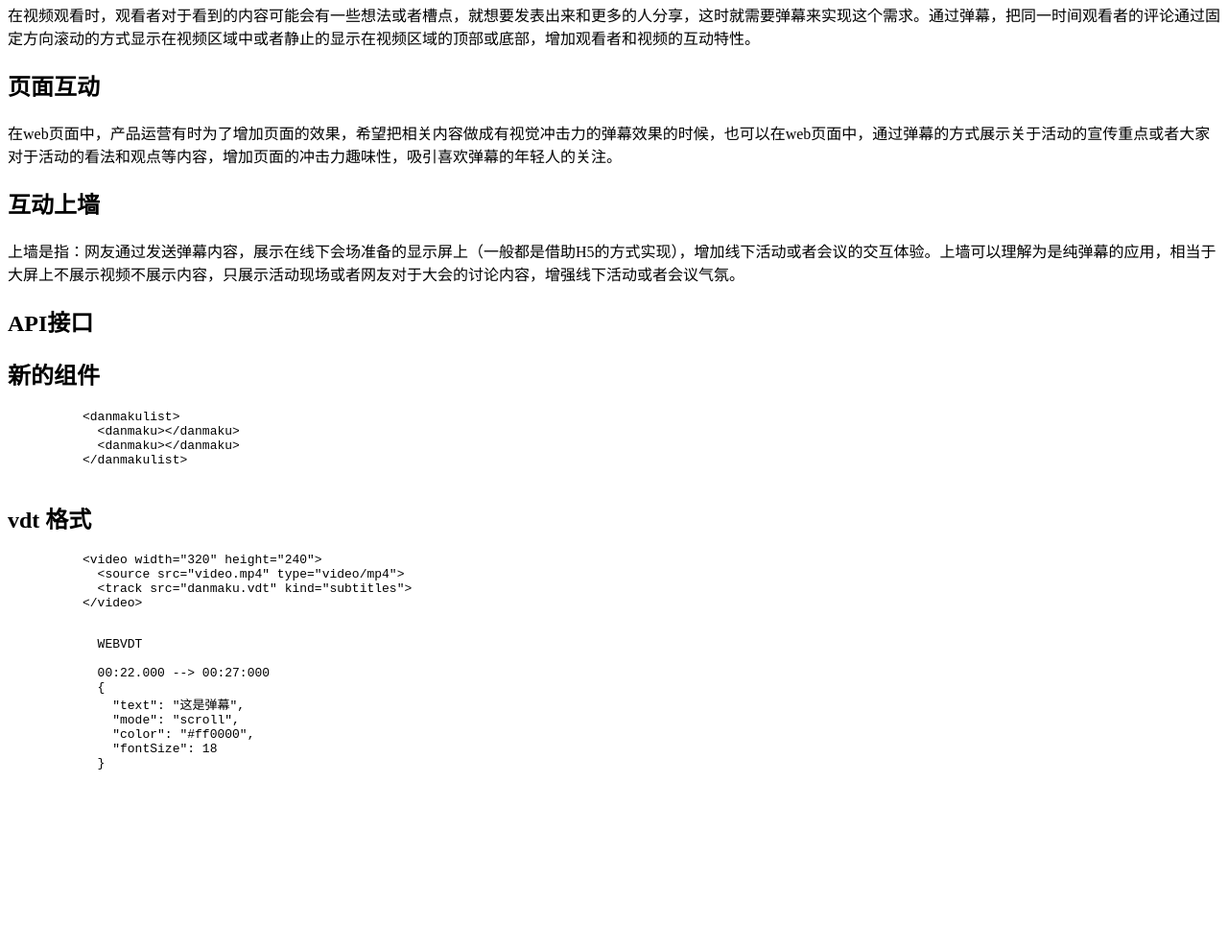
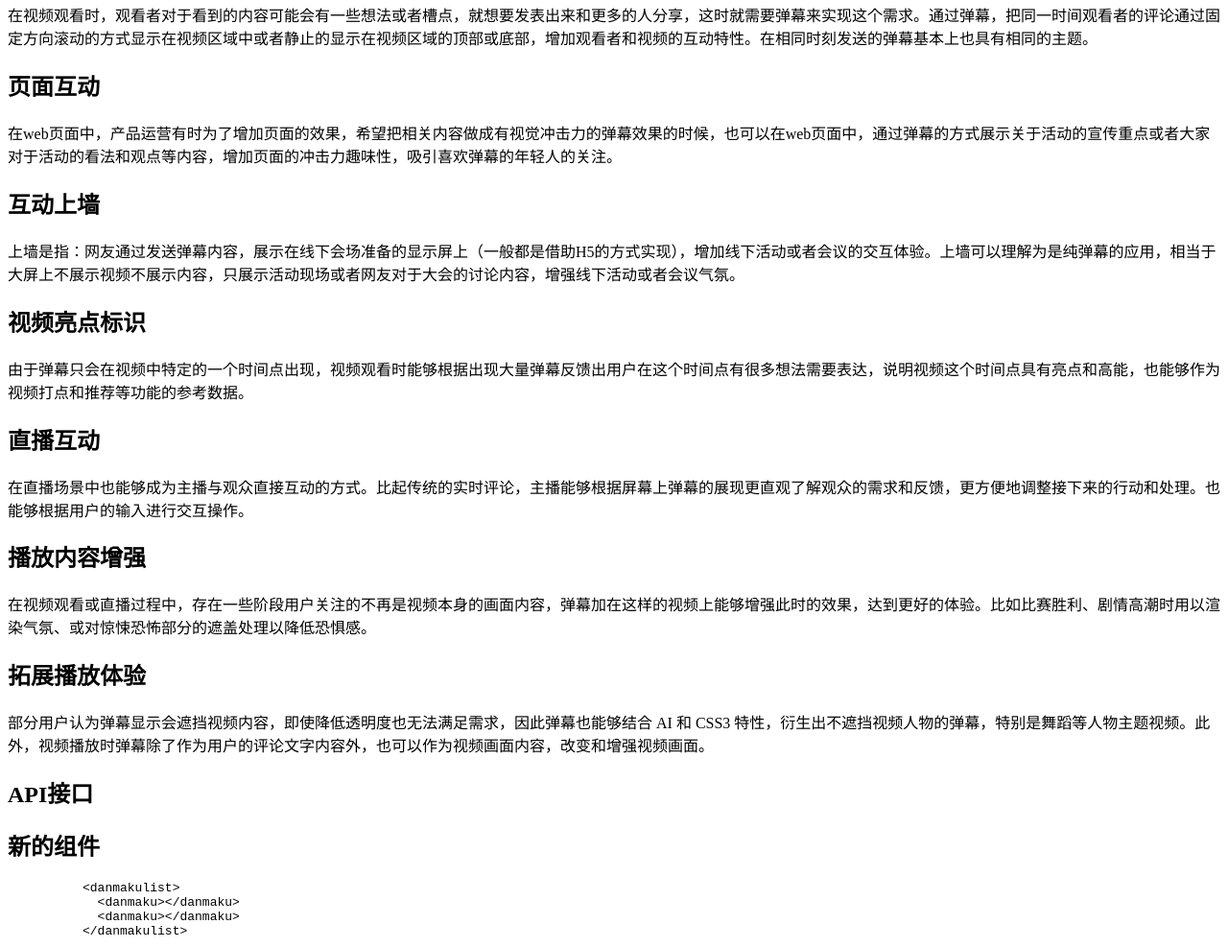
Before and after one commit to w3c/danmaku, a plain HTML site: page index.html in a window 1280 px wide. Shown: the part 500-1488 px from the top of the page at 96% size. Before the commit the page ends 1346 px from the top, so only its background shows below. Drawn offline with Linux system fonts and the light colour scheme.

Commit message:
modify user cases

```diff
--- a/index.html
+++ b/index.html
@@ -68,7 +68,7 @@
     主要用于描述弹幕的具体使用场景
     <section>
       <h2>视频互动</h2>
-      <p>在视频观看时，观看者对于看到的内容可能会有一些想法或者槽点，就想要发表出来和更多的人分享，这时就需要弹幕来实现这个需求。通过弹幕，把同一时间观看者的评论通过固定方向滚动的方式显示在视频区域中或者静止的显示在视频区域的顶部或底部，增加观看者和视频的互动特性。<p>
+      <p>在视频观看时，观看者对于看到的内容可能会有一些想法或者槽点，就想要发表出来和更多的人分享，这时就需要弹幕来实现这个需求。通过弹幕，把同一时间观看者的评论通过固定方向滚动的方式显示在视频区域中或者静止的显示在视频区域的顶部或底部，增加观看者和视频的互动特性。在相同时刻发送的弹幕基本上也具有相同的主题。<p>
     </section>
     <section>
       <h2>页面互动</h2>
@@ -77,6 +77,22 @@
     <section>
       <h2>互动上墙</h2>
       <p>上墙是指：网友通过发送弹幕内容，展示在线下会场准备的显示屏上（一般都是借助H5的方式实现），增加线下活动或者会议的交互体验。上墙可以理解为是纯弹幕的应用，相当于大屏上不展示视频不展示内容，只展示活动现场或者网友对于大会的讨论内容，增强线下活动或者会议气氛。</p>
+    </section>
+    <section>
+      <h2>视频亮点标识</h2>
+      <p>由于弹幕只会在视频中特定的一个时间点出现，视频观看时能够根据出现大量弹幕反馈出用户在这个时间点有很多想法需要表达，说明视频这个时间点具有亮点和高能，也能够作为视频打点和推荐等功能的参考数据。</p>
+    </section>
+    <section>
+      <h2>直播互动</h2>
+      <p>在直播场景中也能够成为主播与观众直接互动的方式。比起传统的实时评论，主播能够根据屏幕上弹幕的展现更直观了解观众的需求和反馈，更方便地调整接下来的行动和处理。也能够根据用户的输入进行交互操作。</p>
+    </section>
+    <section>
+      <h2>播放内容增强</h2>
+      <p>在视频观看或直播过程中，存在一些阶段用户关注的不再是视频本身的画面内容，弹幕加在这样的视频上能够增强此时的效果，达到更好的体验。比如比赛胜利、剧情高潮时用以渲染气氛、或对惊悚恐怖部分的遮盖处理以降低恐惧感。</p>
+    </section>
+    <section>
+      <h2>拓展播放体验</h2>
+      <p>部分用户认为弹幕显示会遮挡视频内容，即使降低透明度也无法满足需求，因此弹幕也能够结合 AI 和 CSS3 特性，衍生出不遮挡视频人物的弹幕，特别是舞蹈等人物主题视频。此外，视频播放时弹幕除了作为用户的评论文字内容外，也可以作为视频画面内容，改变和增强视频画面。</p>
     </section>
   </section>
 
```
